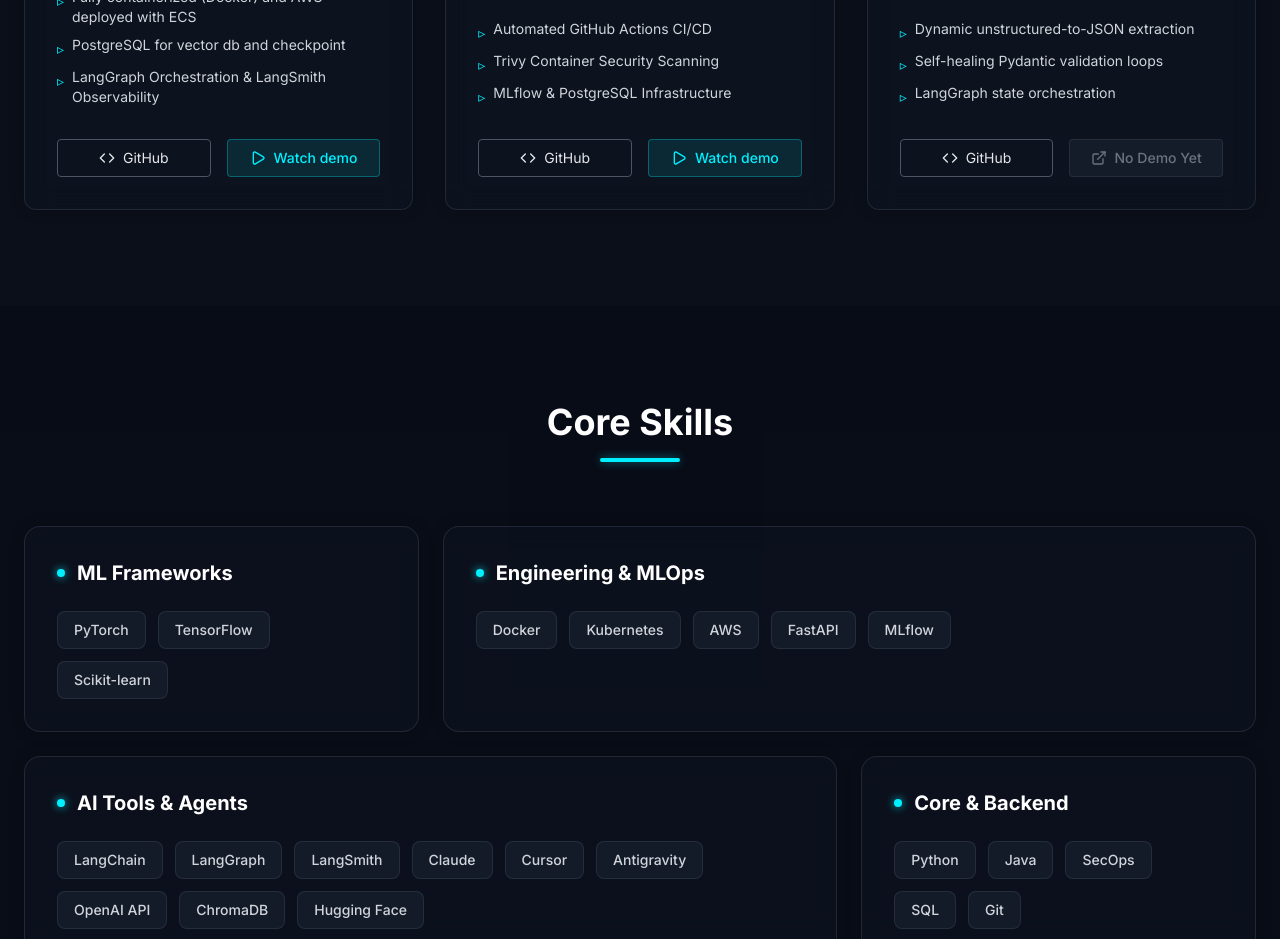
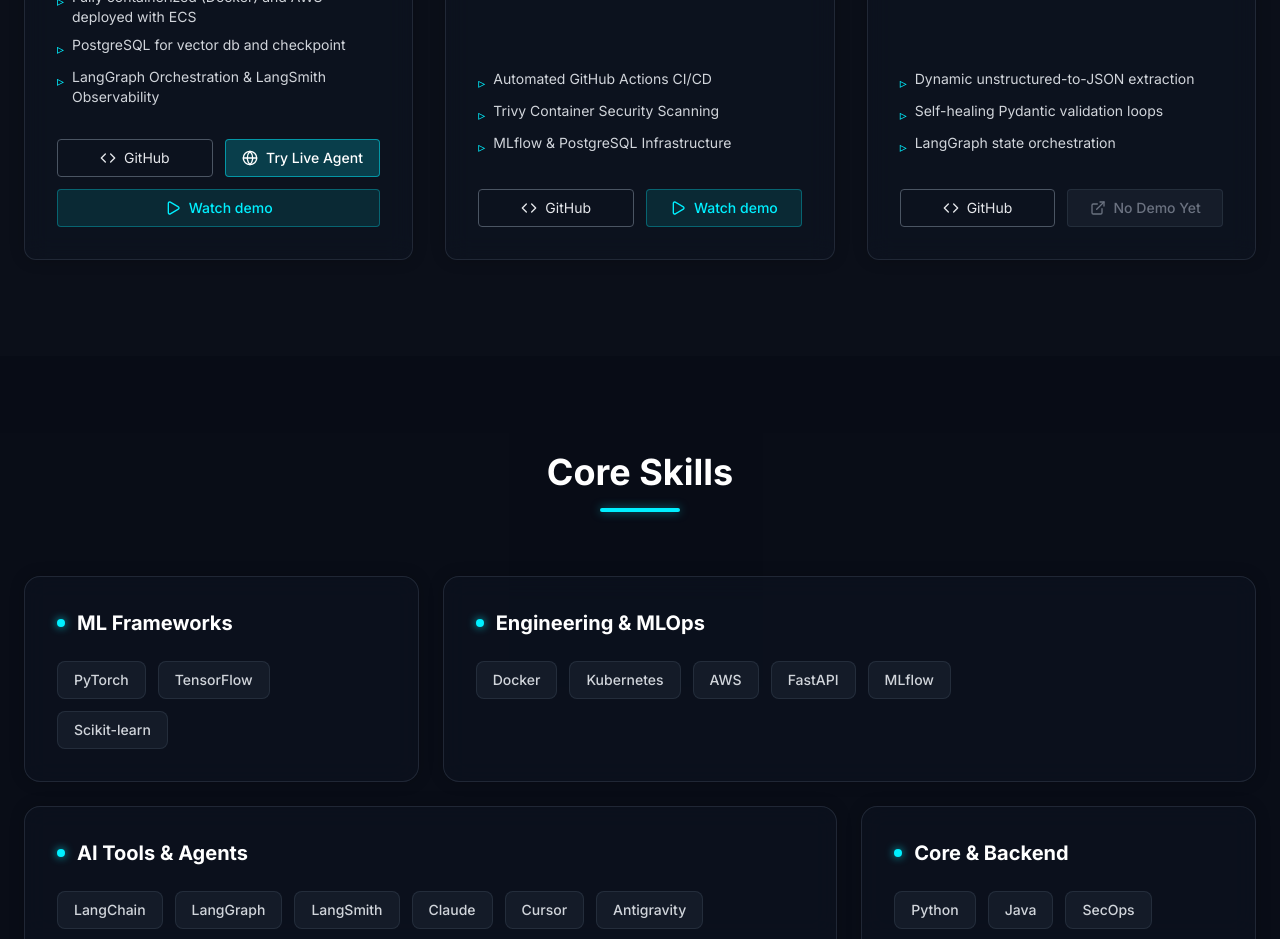
Before and after one commit to santosisadora/myportfolio, a React (Vite) app: page / in a window 1280 px wide. Shown: the part 1600-2539 px from the top of the page. Built offline with nearby package versions, Linux system fonts and the light colour scheme.

Commit message:
fix: Disable video autoplay to prevent freezing and add Try Live Agent button to card

```diff
--- a/src/components/Projects.jsx
+++ b/src/components/Projects.jsx
@@ -155,15 +155,21 @@
                 ))}
               </ul>
 
-              <div className="flex gap-4 mt-auto">
-                <a href={project.github} className="flex-1 flex items-center justify-center gap-2 py-2 px-4 border border-gray-600 rounded text-sm hover:border-primary hover:text-primary transition-colors">
+              <div className="flex flex-wrap gap-3 mt-auto">
+                <a href={project.github} className="flex-1 flex items-center justify-center gap-2 py-2 px-3 border border-gray-600 rounded text-sm hover:border-primary hover:text-primary transition-colors whitespace-nowrap">
                   <Code className="w-4 h-4" />
                   GitHub
                 </a>
+                {project.liveApp && (
+                  <a href={project.liveApp} target="_blank" rel="noopener noreferrer" className="flex-1 flex items-center justify-center gap-2 py-2 px-3 bg-primary/20 border border-primary/50 text-white rounded text-sm hover:bg-primary hover:text-black transition-colors font-medium whitespace-nowrap">
+                    <Globe className="w-4 h-4" />
+                    Try Live Agent
+                  </a>
+                )}
                 {project.demo !== "#" ? (
                   <button
                     onClick={() => setSelectedProject({ type: 'video', data: project })}
-                    className="flex-1 flex items-center justify-center gap-2 py-2 px-4 bg-primary/10 border border-primary/30 text-primary rounded text-sm hover:bg-primary hover:text-black transition-colors font-medium"
+                    className="flex-1 flex items-center justify-center gap-2 py-2 px-3 bg-primary/10 border border-primary/30 text-primary rounded text-sm hover:bg-primary hover:text-black transition-colors font-medium whitespace-nowrap"
                   >
                     <Play className="w-4 h-4" />
                     Watch demo
@@ -171,7 +177,7 @@
                 ) : (
                   <button
                     disabled
-                    className="flex-1 flex items-center justify-center gap-2 py-2 px-4 bg-gray-800/50 border border-gray-700/50 text-gray-500 rounded text-sm cursor-not-allowed font-medium"
+                    className="flex-1 flex items-center justify-center gap-2 py-2 px-3 bg-gray-800/50 border border-gray-700/50 text-gray-500 rounded text-sm cursor-not-allowed font-medium whitespace-nowrap"
                   >
                     <ExternalLink className="w-4 h-4" />
                     No Demo Yet
@@ -246,7 +252,7 @@
                   <video
                     src={selectedProject.data.demo}
                     controls
-                    autoPlay
+                    preload="metadata"
                     className="w-full h-auto max-h-[60vh] object-contain"
                   />
                 </div>
```
